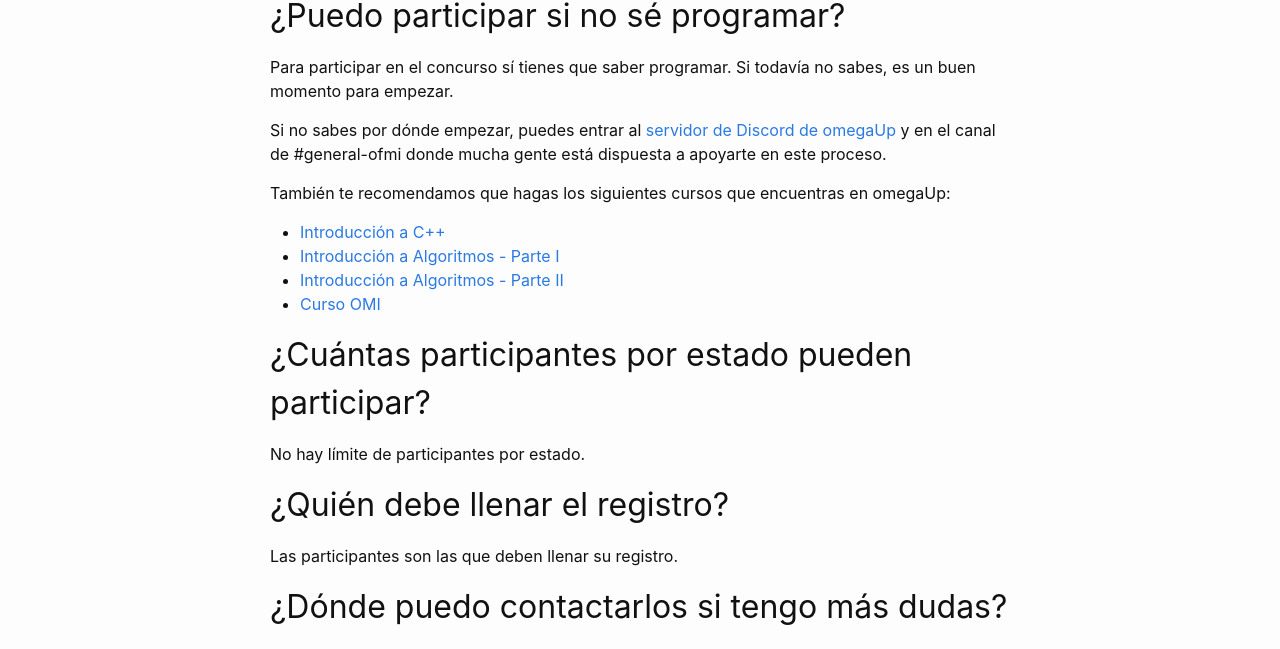
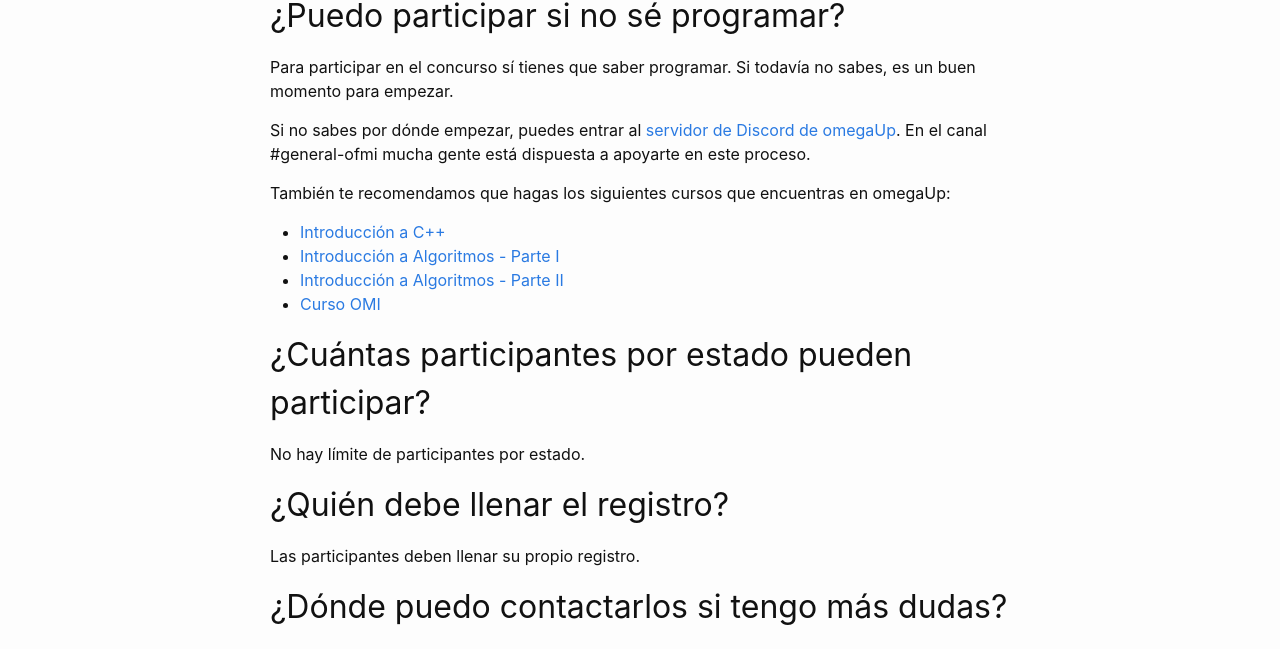
Before and after one commit to omegaup/OFMI-website, a Jekyll site: the page built from faq.md, in a window 1280 px wide. Shown: the part 550-1199 px from the top of the page. Built offline with Jekyll 4.4.1, drawn with Linux system fonts in a browser that asks for light colours; our own code applies the rules of GitHub Pages for plain Markdown files.

Commit message:
Apply suggestions from code review
Co-authored-by: Freddy Román <me@freddy.mx>

```diff
--- a/faq.md
+++ b/faq.md
@@ -19,7 +19,7 @@ La convocatoria de la OFMI está abierta para cualquier mujer o persona no binar
 
 Para participar en el concurso sí tienes que saber programar. Si todavía no sabes, es un buen momento para empezar.
 
-Si no sabes por dónde empezar, puedes entrar al [servidor de Discord de omegaUp](https://discord.gg/gn6GTb4rfG) y en el canal de #general-ofmi donde mucha gente está dispuesta a apoyarte en este proceso.
+Si no sabes por dónde empezar, puedes entrar al [servidor de Discord de omegaUp](https://discord.gg/gn6GTb4rfG). En el canal #general-ofmi mucha gente está dispuesta a apoyarte en este proceso.
 
 También te recomendamos que hagas los siguientes cursos que encuentras en omegaUp:
 
@@ -34,7 +34,7 @@ No hay límite de participantes por estado.
 
 ## ¿Quién debe llenar el registro?
 
-Las participantes son las que deben llenar su registro.
+Las participantes deben llenar su propio registro.
 
 ## ¿Dónde puedo contactarlos si tengo más dudas?
 
```
